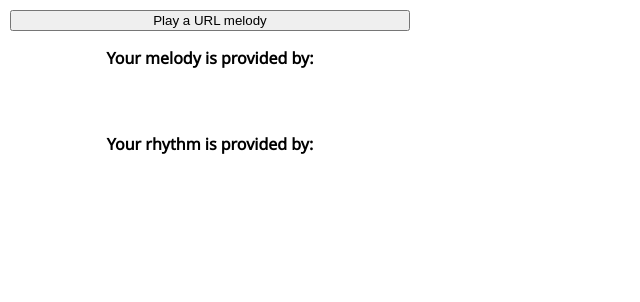
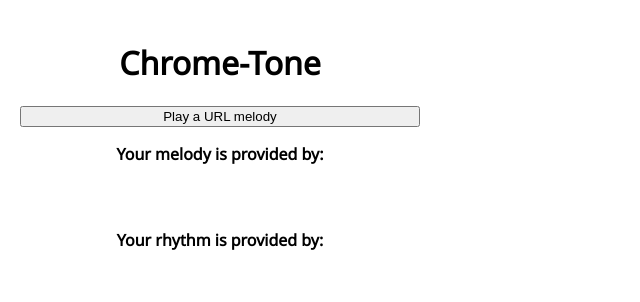
Before and after one commit to ywy-w/Chrome-Tone, a browser extension: page index.html in a window 1280 px wide. Shown: the whole page, without its empty margins (0-640 px from the left). Drawn offline with Linux system fonts and the light colour scheme.

Commit message:
Final final commit before presentation.

```diff
--- a/index.html
+++ b/index.html
@@ -10,6 +10,7 @@
   <body>
       <!-- <script src="main.js"></script> -->
     <script src="tonegenerator.js"></script>
+    <h1>Chrome-Tone</h1>
     <button id="play">Play a URL melody</button>
     <p>Your melody is provided by:</p>
     <p id="melody"></p>
--- a/style.css
+++ b/style.css
@@ -10,7 +10,8 @@ body{
   align-items: center;
   flex-wrap: wrap;
   border: 5px black;
-  margin: 10px;
+  margin: 20px;
+
 }
 
 p {
--- a/tonegenerator.js
+++ b/tonegenerator.js
@@ -11,6 +11,7 @@ document.addEventListener('DOMContentLoaded', () => {
     function playNote() {
       console.log('playing note:', note)
       let music = new Audio(`samples/${note}.wav`)
+      music.volume = .70
       music.preservesPitch = false
       music.playbackRate = pitch
       music.loop = false
```
